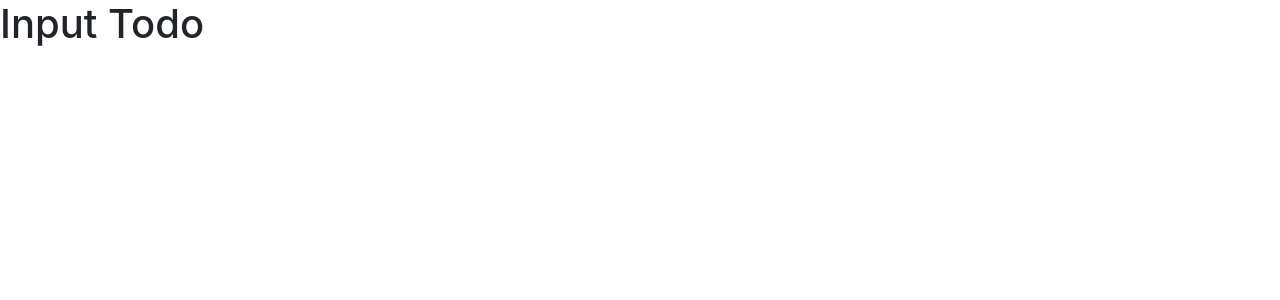
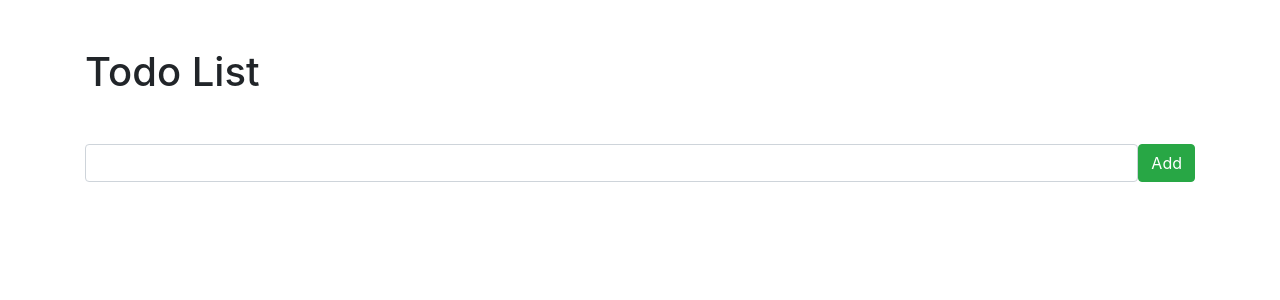
Before and after one commit to squareben1/pern-todo, a React (Create React App) app in the folder client/: page / in a window 1280 px wide. Shown: the top 300 px of the page. Built offline with nearby package versions, Linux system fonts and the light colour scheme.

Commit message:
Form makes Post

```diff
--- a/client/src/App.js
+++ b/client/src/App.js
@@ -1,12 +1,16 @@
 import React, { Fragment } from "react";
+import "./App.css";
+
+// components
+
 import InputTodo from "./components/InputTodo";
-import "./App.css";
 
 function App() {
   return (
     <Fragment>
-
-      <InputTodo />
+      <div className="container">
+        <InputTodo />
+      </div>
     </Fragment>
   );
 }
--- a/client/src/components/InputTodo.js
+++ b/client/src/components/InputTodo.js
@@ -1,7 +1,37 @@
-import React, { Component } from "react";
+import React, { Fragment, useState } from "react";
 
 const InputTodo = () => {
-  return <h1>Input Todo</h1>;
+  const [description, setDescription] = useState("");
+
+  const onSubmitForm = async (e) => {
+    e.preventDefault();
+    try {
+      const body = { description };
+      const response = await fetch("http://localhost:5000/todos", {
+        method: "POST",
+        headers: { "Content-Type": "application/json" },
+        body: JSON.stringify(body),
+      });
+
+      console.log(response);
+    } catch (error) {
+      console.error(error.message);
+    }
+  };
+  return (
+    <Fragment>
+      <h1 className="textCentre mt-5">Todo List</h1>
+      <form className="d-flex mt-5" onSubmit={onSubmitForm}>
+        <input
+          type="text"
+          className="form-control"
+          value={description}
+          onChange={(e) => setDescription(e.target.value)}
+        />
+        <button className="btn btn-success">Add</button>
+      </form>
+    </Fragment>
+  );
 };
 
 export default InputTodo;
```
